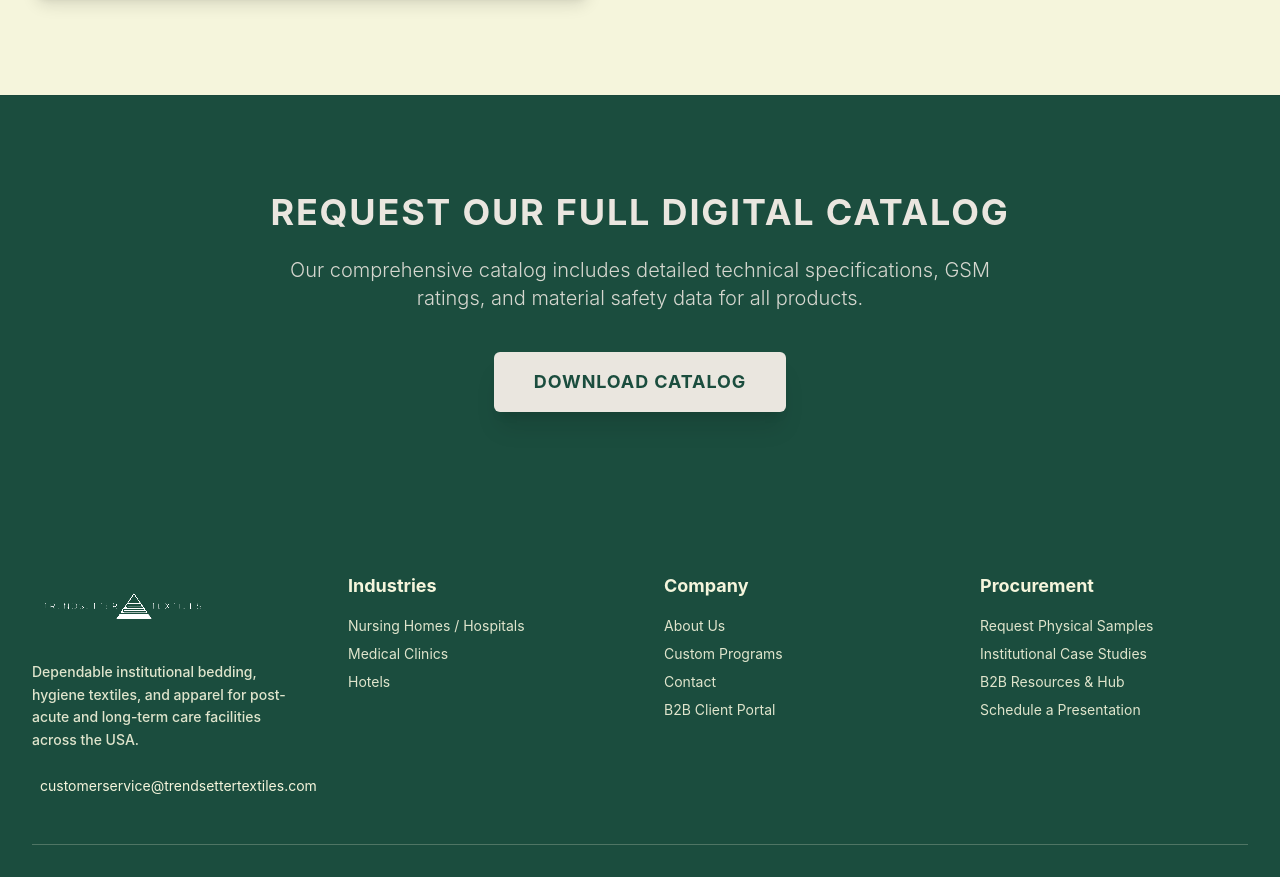
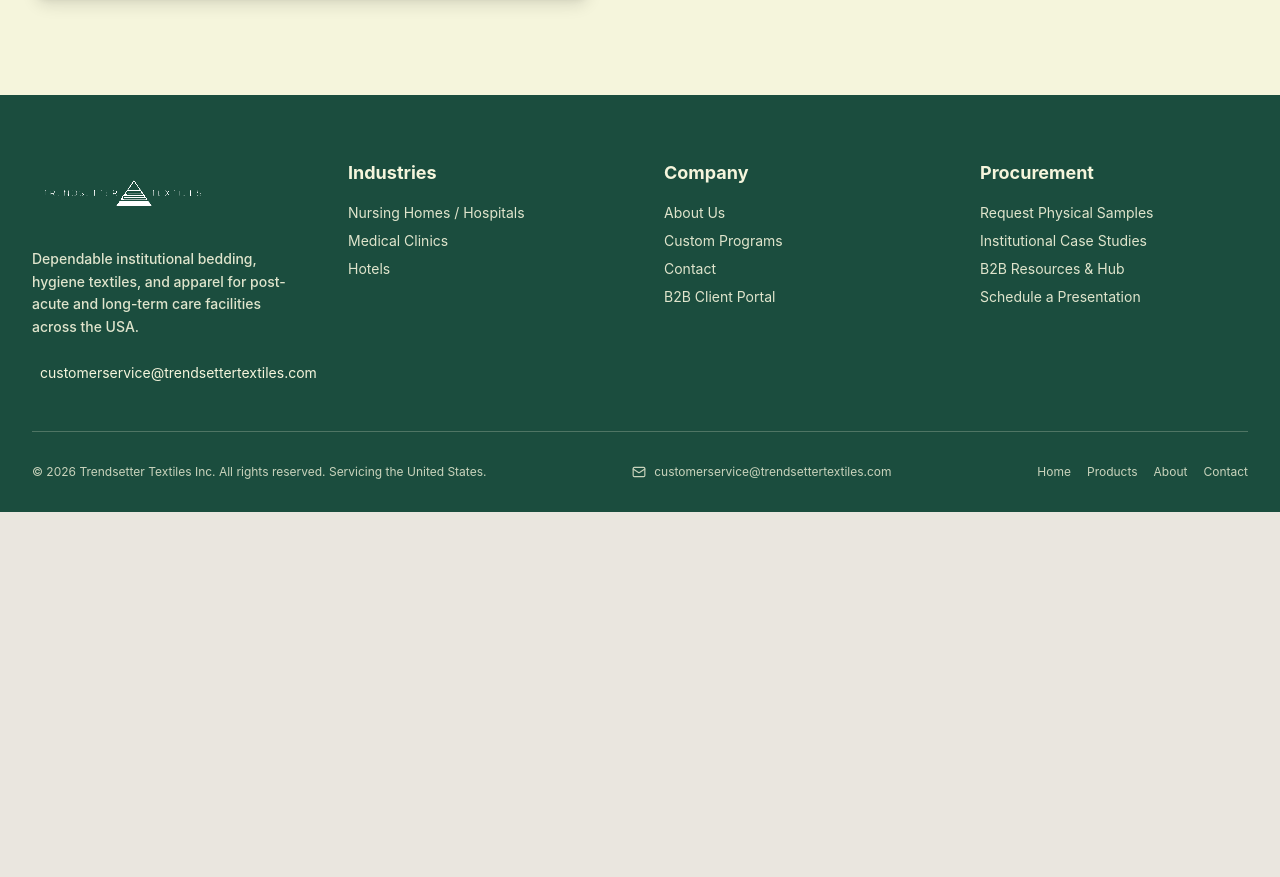
Before and after one commit to numBerNiko/Trendsetter-dev, a React (Vite) app: page /products in a window 1280 px wide. Shown: the part 3050-3927 px from the top of the page. After the commit the page ends 3562 px from the top, so only its background shows below. Built offline with nearby package versions, Linux system fonts and the light colour scheme.

Commit message:
feat: remove digital catalog CTA section

```diff
--- a/src/pages/ProductsPage.jsx
+++ b/src/pages/ProductsPage.jsx
@@ -120,19 +120,6 @@ export default function ProductsPage() {
 
         </div>
       </section>
-
-      {/* Catalog CTA */}
-      <section className={`py-24 border-t border-slate/10 ${region.phone.includes('+63') ? 'text-white' : 'bg-deep-teal text-neutral-bg'}`} style={region.phone.includes('+63') ? { backgroundColor: region.theme.primaryBg } : {}}>
-        <div className="max-w-4xl mx-auto px-4 sm:px-6 lg:px-8 text-center">
-          <h2 className={`text-3xl md:text-4xl font-bold uppercase tracking-wider mb-6 ${region.phone.includes('+63') ? 'text-white' : 'text-neutral-bg'}`}>REQUEST OUR FULL DIGITAL CATALOG</h2>
-          <p className={`text-xl mb-10 max-w-3xl mx-auto font-light ${region.phone.includes('+63') ? 'text-white opacity-100 font-medium' : 'opacity-90'}`}>
-            Our comprehensive catalog includes detailed technical specifications, GSM ratings, and material safety data for all products.
-          </p>
-          <Link to="/contact" className={`inline-block px-10 py-4 rounded-md font-bold text-lg transition-colors shadow-xl uppercase tracking-wider ${region.phone.includes('+63') ? 'bg-[#F5F5DC] hover:opacity-80' : 'bg-neutral-bg hover:bg-slate hover:text-neutral-bg'}`} style={{ color: region.theme.primaryBg }}>
-            DOWNLOAD CATALOG
-          </Link>
-        </div>
-      </section>
     </div>
   );
 }
```
